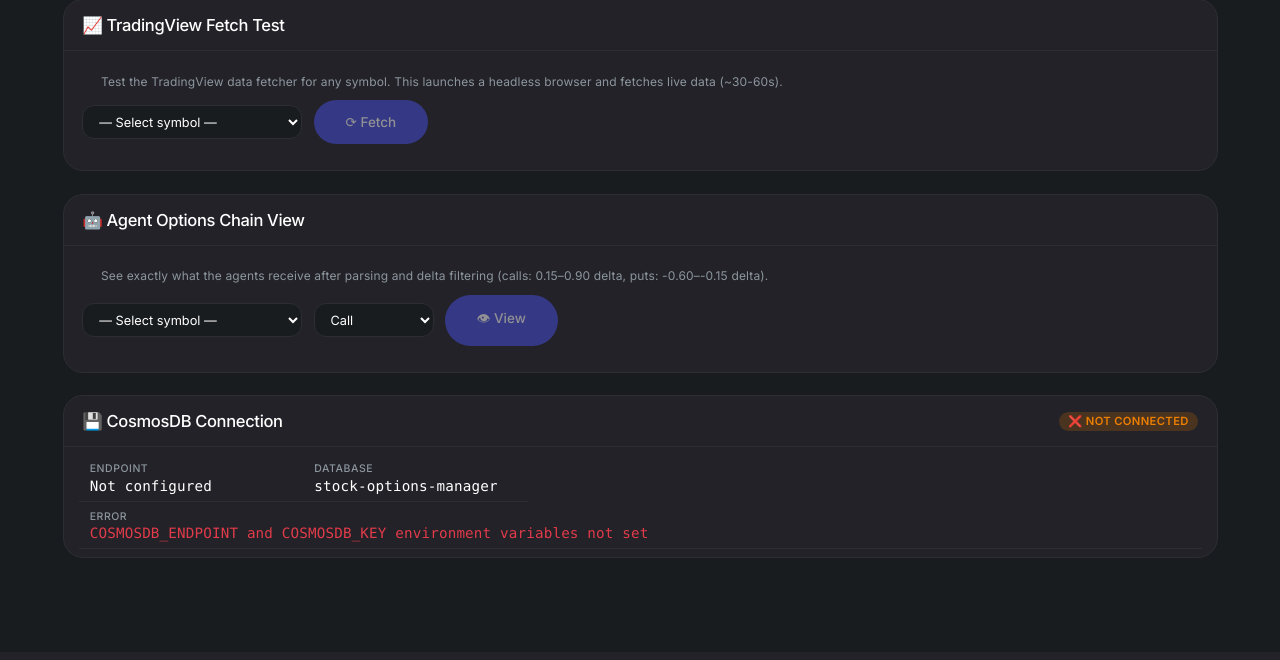
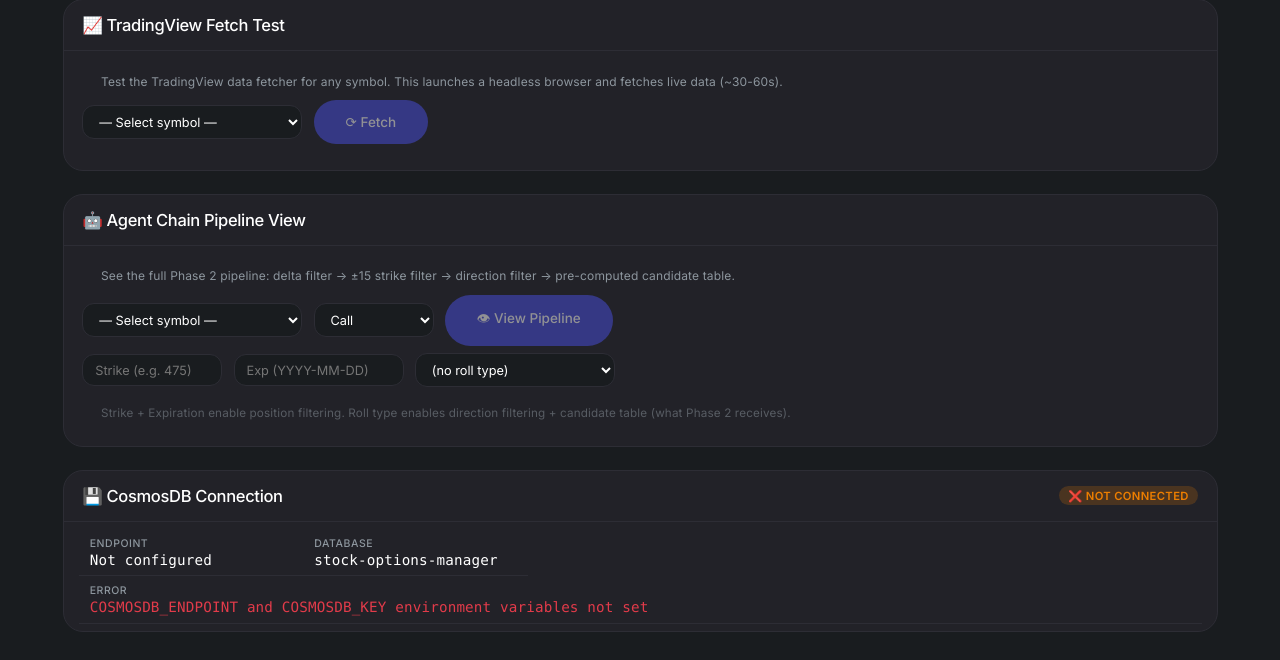
Before and after one commit to dsanchor/stock-options-manager, a FastAPI app: page /settings/debug in a window 1280 px wide. Shown: the part 148-808 px from the top of the page. Before the commit the page ends 706 px from the top, so only its background shows below. Run offline with FastAPI, Linux system fonts and the light colour scheme.

Commit message:
feat: upgrade debug endpoint to show full Phase 2 pipeline
Add position context params (strike, expiration, roll_type) to the
debug agent-chain endpoint. Shows all 4 pipeline stages: delta filter,
±15 strike filter, direction filter, and the final pre-computed
candidate table that Phase 2 agents receive.

Updated the debug settings page with input fields for strike, expiration,
and roll type, plus collapsible multi-stage output.

Co-authored-by: Copilot <223556219+Copilot@users.noreply.github.com>

```diff
--- a/web/app.py
+++ b/web/app.py
@@ -1239,8 +1239,11 @@ async def api_symbol_options_chain(request: Request, symbol: str):
 
 @app.get("/api/debug/agent-chain/{symbol}")
 async def api_debug_agent_chain(request: Request, symbol: str,
-                                 option_type: str = Query(default="call")):
-    """Return the exact options chain text that agents receive, with all filters applied."""
+                                 option_type: str = Query(default="call"),
+                                 strike: float = Query(default=None),
+                                 expiration: str = Query(default=None),
+                                 roll_type: str = Query(default=None)):
+    """Return the exact options chain text that agents receive, with all pipeline filters applied."""
     try:
         cosmos = _get_cosmos(request)
     except RuntimeError as e:
@@ -1254,7 +1257,8 @@ async def api_debug_agent_chain(request: Request, symbol: str,
     from src.tv_cache import get_tv_cache
     from src.options_chain_parser import (
         parse_options_chain, filter_options_chain_by_delta,
-        OPTIONS_CHAIN_SCHEMA_DESCRIPTION,
+        filter_options_chain_for_position, filter_options_chain_by_roll_direction,
+        format_roll_candidates_table, OPTIONS_CHAIN_SCHEMA_DESCRIPTION,
     )
     import json as _json
 
@@ -1279,29 +1283,118 @@ async def api_debug_agent_chain(request: Request, symbol: str,
             status_code=404,
         )
 
-    # Apply delta filter (same as agents get)
-    structured = filter_options_chain_by_delta(structured)
-
-    # Build the exact text agents receive
-    agent_text = (
-        OPTIONS_CHAIN_SCHEMA_DESCRIPTION + "\n"
-        + _json.dumps(structured, indent=2)
-    )
-
-    # Also return stats for the UI
-    side = "calls" if option_type == "call" else "puts"
-    chain_side = structured.get(side, {})
-    num_expirations = len(chain_side)
-    num_contracts = sum(len(strikes) for strikes in chain_side.values())
-
-    return JSONResponse({
+    # Helper to count expirations/contracts for one side of a chain
+    def _chain_stats(chain_data, opt_type):
+        side = "calls" if opt_type == "call" else "puts"
+        bucket = chain_data.get(side, {})
+        n_exp = len(bucket)
+        n_con = sum(len(strikes) for strikes in bucket.values())
+        return n_exp, n_con
+
+    # --- Stage 1: Delta filter (always applied) ---
+    delta_filtered = filter_options_chain_by_delta(structured)
+    s1_exp, s1_con = _chain_stats(delta_filtered, option_type)
+
+    pipeline = {
+        "stage_1_delta_filtered": {
+            "num_expirations": s1_exp,
+            "num_contracts": s1_con,
+            "text": OPTIONS_CHAIN_SCHEMA_DESCRIPTION + "\n" + _json.dumps(delta_filtered, indent=2),
+        },
+    }
+
+    # --- Underlying price (from cached technicals JSON) ---
+    underlying_price = 0.0
+    underlying_price_source = "not available"
+    tech_entry = cache.get(cache_key, "technicals")
+    if tech_entry and tech_entry.data:
+        try:
+            tech_data = _json.loads(tech_entry.data) if isinstance(tech_entry.data, str) else tech_entry.data
+            px = tech_data.get("price")
+            if px is not None:
+                underlying_price = float(px)
+                underlying_price_source = "technicals cache"
+        except (ValueError, TypeError, AttributeError):
+            pass
+
+    # --- Stage 2: Position filter (±15 strikes) ---
+    position_filtered = None
+    if strike is not None:
+        position_filtered = filter_options_chain_for_position(
+            delta_filtered, strike, option_type,
+        )
+        position_filtered = filter_options_chain_by_delta(position_filtered)
+        s2_exp, s2_con = _chain_stats(position_filtered, option_type)
+        pipeline["stage_2_position_filtered"] = {
+            "num_expirations": s2_exp,
+            "num_contracts": s2_con,
+            "text": OPTIONS_CHAIN_SCHEMA_DESCRIPTION + "\n" + _json.dumps(position_filtered, indent=2),
+        }
+
+    # --- Stage 3: Direction filter ---
+    direction_filtered = None
+    if strike is not None and expiration and roll_type and position_filtered is not None:
+        direction_filtered = filter_options_chain_by_roll_direction(
+            position_filtered,
+            current_strike=float(strike),
+            current_expiration=expiration,
+            roll_type=roll_type,
+            option_type=option_type,
+        )
+        s3_exp, s3_con = _chain_stats(direction_filtered, option_type)
+        pipeline["stage_3_direction_filtered"] = {
+            "num_expirations": s3_exp,
+            "num_contracts": s3_con,
+            "text": _json.dumps(direction_filtered, indent=2),
+        }
+
+    # --- Stage 4: Pre-computed candidate table ---
+    if direction_filtered is not None and position_filtered is not None:
+        # Get buyback cost from position-filtered chain (before direction filter)
+        bb_cost = None
+        bb_bucket_key = "calls" if option_type == "call" else "puts"
+        bb_bucket = position_filtered.get(bb_bucket_key, {})
+        bb_exp_key = expiration.replace("-", "")
+        bb_strike_key = str(float(strike))
+        if bb_exp_key in bb_bucket and bb_strike_key in bb_bucket[bb_exp_key]:
+            bb_ask = bb_bucket[bb_exp_key][bb_strike_key].get("ask")
+            if bb_ask is not None:
+                bb_cost = float(bb_ask)
+
+        candidate_table = format_roll_candidates_table(
+            chain=direction_filtered,
+            current_strike=float(strike),
+            current_expiration=expiration,
+            option_type=option_type,
+            underlying_price=underlying_price,
+            roll_type=roll_type,
+            buyback_cost=bb_cost,
+        )
+        pipeline["stage_4_candidate_table"] = {
+            "text": candidate_table,
+        }
+
+    # Build position context (when params provided)
+    position_context = None
+    if strike is not None:
+        position_context = {
+            "strike": strike,
+            "expiration": expiration,
+            "roll_type": roll_type,
+            "underlying_price": underlying_price,
+            "underlying_price_source": underlying_price_source,
+        }
+
+    result = {
         "symbol": sym_upper,
         "option_type": option_type,
         "cache_age_seconds": round(time.time() - entry.timestamp, 1),
-        "num_expirations": num_expirations,
-        "num_contracts": num_contracts,
-        "agent_text": agent_text,
-    })
+        "pipeline": pipeline,
+    }
+    if position_context:
+        result["position_context"] = position_context
+
+    return JSONResponse(result)
 
 
 @app.get("/api/symbols/{symbol}/fetch-preview")
--- a/web/templates/settings_debug.html
+++ b/web/templates/settings_debug.html
@@ -31,14 +31,14 @@
     </div>
 </div>
 
-<!-- Agent Options Chain View -->
+<!-- Agent Chain Pipeline View -->
 <div class="card settings-card">
     <div class="card-header">
-        <h2>🤖 Agent Options Chain View</h2>
+        <h2>🤖 Agent Chain Pipeline View</h2>
     </div>
     <div style="padding: 0.75rem 1.25rem;">
-        <p class="hint" style="margin-bottom:0.75rem;">See exactly what the agents receive after parsing and delta filtering (calls: 0.15–0.90 delta, puts: -0.60–-0.15 delta).</p>
-        <div style="display:flex; gap:0.75rem; align-items:center; flex-wrap:wrap;">
+        <p class="hint" style="margin-bottom:0.75rem;">See the full Phase 2 pipeline: delta filter → ±15 strike filter → direction filter → pre-computed candidate table.</p>
+        <div style="display:flex; gap:0.75rem; align-items:center; flex-wrap:wrap; margin-bottom:0.5rem;">
             <select id="agentChainSymbol" class="input-field" style="width:220px; padding:0.5rem 0.8rem;">
                 <option value="">— Select symbol —</option>
                 {% for sym in symbols %}
@@ -49,12 +49,25 @@
                 <option value="call">Call</option>
                 <option value="put">Put</option>
             </select>
-            <button class="btn btn-primary" id="btnAgentChain" disabled>👁 View</button>
+            <button class="btn btn-primary" id="btnAgentChain" disabled>👁 View Pipeline</button>
             <span id="agentChainSpinner" style="display:none;">
                 <span class="loading-dots">Loading<span>.</span><span>.</span><span>.</span></span>
             </span>
             <span id="agentChainStatus" class="mono" style="opacity:0.6; font-size:0.85rem;"></span>
         </div>
+        <div style="display:flex; gap:0.75rem; align-items:center; flex-wrap:wrap; margin-bottom:0.5rem;">
+            <input id="agentChainStrike" type="text" class="input-field" style="width:140px; padding:0.5rem 0.8rem;" placeholder="Strike (e.g. 475)">
+            <input id="agentChainExpiration" type="text" class="input-field" style="width:170px; padding:0.5rem 0.8rem;" placeholder="Exp (YYYY-MM-DD)">
+            <select id="agentChainRollType" class="input-field" style="width:200px; padding:0.5rem 0.8rem;">
+                <option value="">(no roll type)</option>
+                <option value="ROLL_DOWN">ROLL_DOWN</option>
+                <option value="ROLL_UP">ROLL_UP</option>
+                <option value="ROLL_OUT">ROLL_OUT</option>
+                <option value="ROLL_UP_AND_OUT">ROLL_UP_AND_OUT</option>
+                <option value="ROLL_DOWN_AND_OUT">ROLL_DOWN_AND_OUT</option>
+            </select>
+        </div>
+        <p class="hint" style="margin-bottom:0.5rem; font-size:0.78rem; opacity:0.5;">Strike + Expiration enable position filtering. Roll type enables direction filtering + candidate table (what Phase 2 receives).</p>
         <div id="agentChainResults" style="margin-top:1rem;"></div>
     </div>
 </div>
@@ -164,6 +177,9 @@
 (function() {
     var sel = document.getElementById('agentChainSymbol');
     var typeSel = document.getElementById('agentChainType');
+    var strikeInput = document.getElementById('agentChainStrike');
+    var expInput = document.getElementById('agentChainExpiration');
+    var rollSel = document.getElementById('agentChainRollType');
     var btn = document.getElementById('btnAgentChain');
     var spinner = document.getElementById('agentChainSpinner');
     var status = document.getElementById('agentChainStatus');
@@ -179,6 +195,27 @@
         return div.innerHTML;
     }
 
+    function stageBlock(title, data, opts) {
+        opts = opts || {};
+        var highlight = opts.highlight || false;
+        var borderColor = highlight ? '#f5a623' : 'var(--border, #2d2d35)';
+        var bgColor = highlight ? 'rgba(245,166,35,0.08)' : 'var(--bg-card, #222228)';
+        var stats = '';
+        if (data.num_expirations !== undefined) {
+            stats = '<span class="mono" style="font-size:0.8rem; opacity:0.6;">'
+                + data.num_expirations + ' exp, ' + data.num_contracts + ' contracts</span>';
+        }
+        var id = 'pipeline_' + title.replace(/[^a-zA-Z0-9]/g, '_');
+        var collapsed = opts.collapsed ? true : false;
+        return '<div style="background:' + bgColor + '; border:2px solid ' + borderColor + '; border-radius:8px; margin-bottom:0.75rem;">'
+            + '<div style="padding:0.75rem 1rem; cursor:pointer; display:flex; justify-content:space-between; align-items:center;" onclick="var el=document.getElementById(\'' + id + '\'); el.style.display=el.style.display===\'none\'?\'block\':\'none\';">'
+            + '<strong>' + escapeHtml(title) + '</strong>' + stats
+            + '</div>'
+            + '<div id="' + id + '" style="display:' + (collapsed ? 'none' : 'block') + '; padding:0 1rem 0.75rem;">'
+            + '<pre style="background:var(--bg,#111); border:1px solid var(--border, #2d2d35); border-radius:4px; padding:0.75rem; max-height:500px; overflow:auto; white-space:pre-wrap; word-break:break-word; font-size:0.78rem; line-height:1.35; margin:0;">'
+            + escapeHtml(data.text) + '</pre></div></div>';
+    }
+
     btn.addEventListener('click', async function() {
         var symbol = sel.value;
         var optType = typeSel.value;
@@ -189,8 +226,16 @@
         status.textContent = '';
         results.innerHTML = '';
 
+        var params = 'option_type=' + optType;
+        var sv = strikeInput.value.trim();
+        if (sv) params += '&strike=' + encodeURIComponent(sv);
+        var ev = expInput.value.trim();
+        if (ev) params += '&expiration=' + encodeURIComponent(ev);
+        var rv = rollSel.value;
+        if (rv) params += '&roll_type=' + encodeURIComponent(rv);
+
         try {
-            var res = await fetch('/api/debug/agent-chain/' + symbol + '?option_type=' + optType);
+            var res = await fetch('/api/debug/agent-chain/' + symbol + '?' + params);
             var data = await res.json();
 
             if (!res.ok) {
@@ -198,11 +243,32 @@
                 return;
             }
 
-            status.textContent = '✅ ' + data.num_expirations + ' expirations, ' + data.num_contracts + ' contracts (cache: ' + data.cache_age_seconds + 's ago)';
+            var pl = data.pipeline;
+            var s1 = pl.stage_1_delta_filtered;
+            var cacheInfo = 'cache: ' + data.cache_age_seconds + 's ago';
+            var ctxInfo = '';
+            if (data.position_context) {
+                var pc = data.position_context;
+                ctxInfo = ' | strike: $' + pc.strike + ' | exp: ' + (pc.expiration || 'n/a')
+                    + ' | roll: ' + (pc.roll_type || 'n/a')
+                    + ' | price: $' + pc.underlying_price + ' (' + pc.underlying_price_source + ')';
+            }
+            status.textContent = '✅ ' + s1.num_expirations + ' exp, ' + s1.num_contracts + ' contracts (' + cacheInfo + ')' + ctxInfo;
 
-            results.innerHTML = '<div style="background:var(--bg-card, #222228); border:1px solid var(--border, #2d2d35); border-radius:8px; padding:1rem;">'
-                + '<pre style="background:var(--bg,#111); border:1px solid var(--border, #2d2d35); border-radius:4px; padding:0.75rem; max-height:600px; overflow:auto; white-space:pre-wrap; word-break:break-word; font-size:0.78rem; line-height:1.35; margin:0;">'
-                + escapeHtml(data.agent_text) + '</pre></div>';
+            var html = '';
+            html += stageBlock('Stage 1: Delta-filtered chain', s1, {collapsed: !!pl.stage_4_candidate_table});
+
+            if (pl.stage_2_position_filtered) {
+                html += stageBlock('Stage 2: Position-filtered (±15 strikes)', pl.stage_2_position_filtered, {collapsed: !!pl.stage_4_candidate_table});
+            }
+            if (pl.stage_3_direction_filtered) {
+                html += stageBlock('Stage 3: Direction-filtered (' + (rv || '') + ')', pl.stage_3_direction_filtered, {collapsed: !!pl.stage_4_candidate_table});
+            }
+            if (pl.stage_4_candidate_table) {
+                html += stageBlock('Stage 4: Pre-computed candidate table (Phase 2 input)', pl.stage_4_candidate_table, {highlight: true});
+            }
+
+            results.innerHTML = html;
         } catch(e) {
             status.textContent = '❌ Network error: ' + e.message;
         } finally {
```
